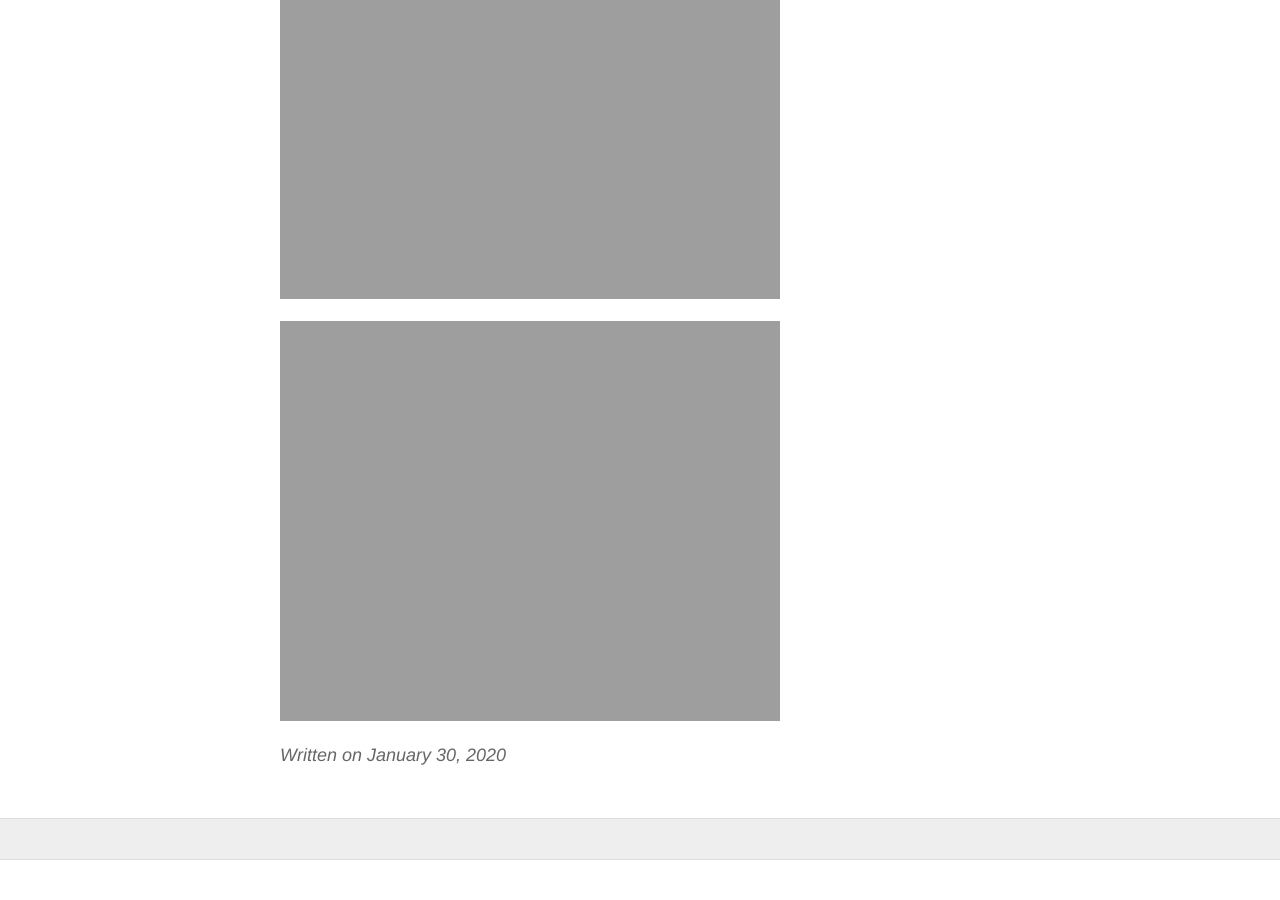
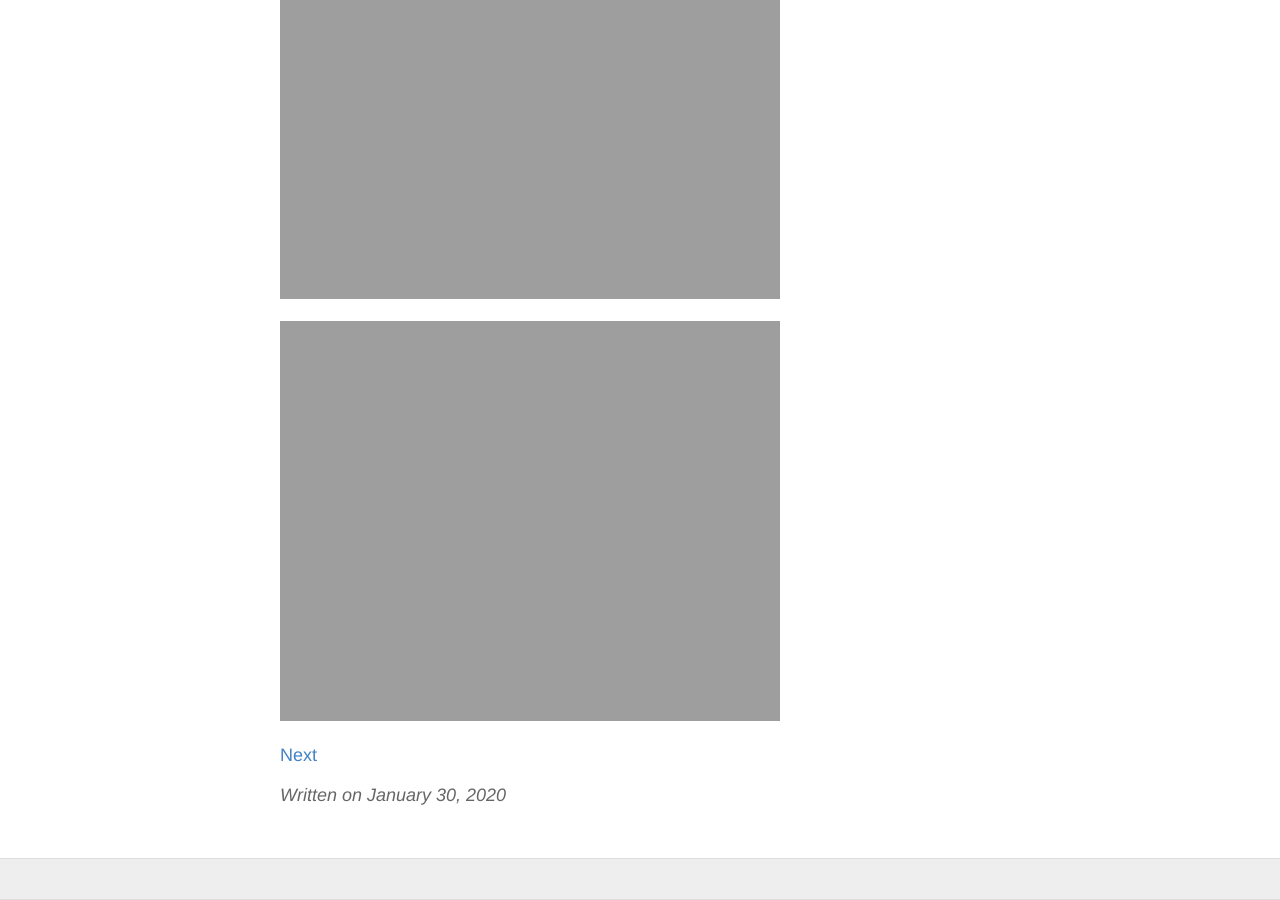
Before and after one commit to gbuk21/General, a Jekyll site: the page built from split1/_posts/2020-01-30-Martinellis juices.md, in a window 1280 px wide and 900 px high, scrolled down 1213 px. Built offline with Jekyll 4.4.1, drawn with Linux system fonts in a browser that asks for light colours; before the commit the page ends 2073 px from its top, so only the background shows below that.

Commit message:
Update 2020-01-30-Martinellis juices.md

```diff
--- a/split1/_posts/2020-01-30-Martinellis juices.md
+++ b/split1/_posts/2020-01-30-Martinellis juices.md
@@ -14,3 +14,6 @@ Martinelli's juices sold in Publix
 
 
 <img src="{{ site.baseurl }}/images/Martinelli4.jpg" class="responsive" width="500" height="400" />
+
+
+[Next]({{ site.baseurl }}{% link split1/_posts/2020-01-30-Martinellis juices.md %})
```
